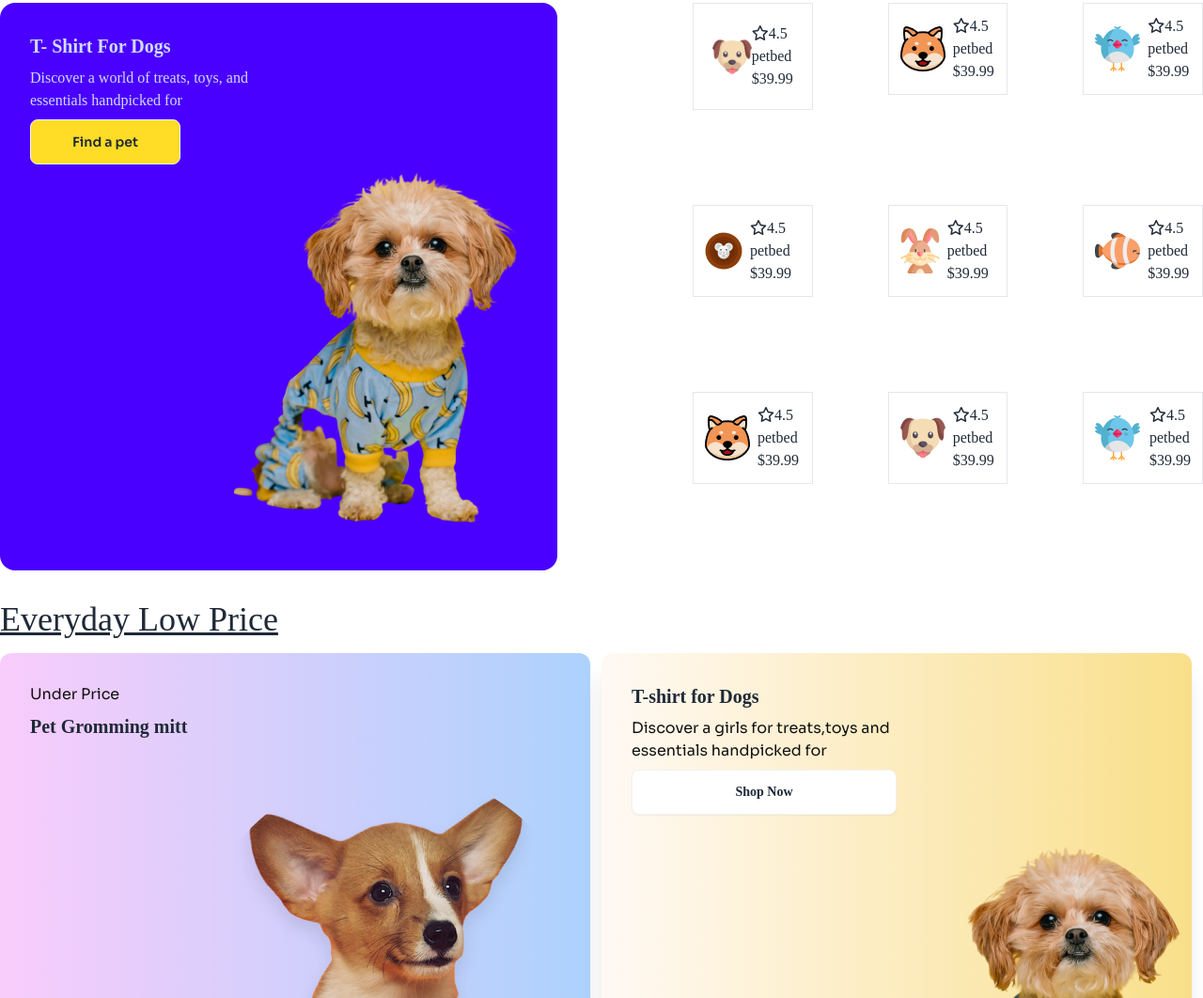
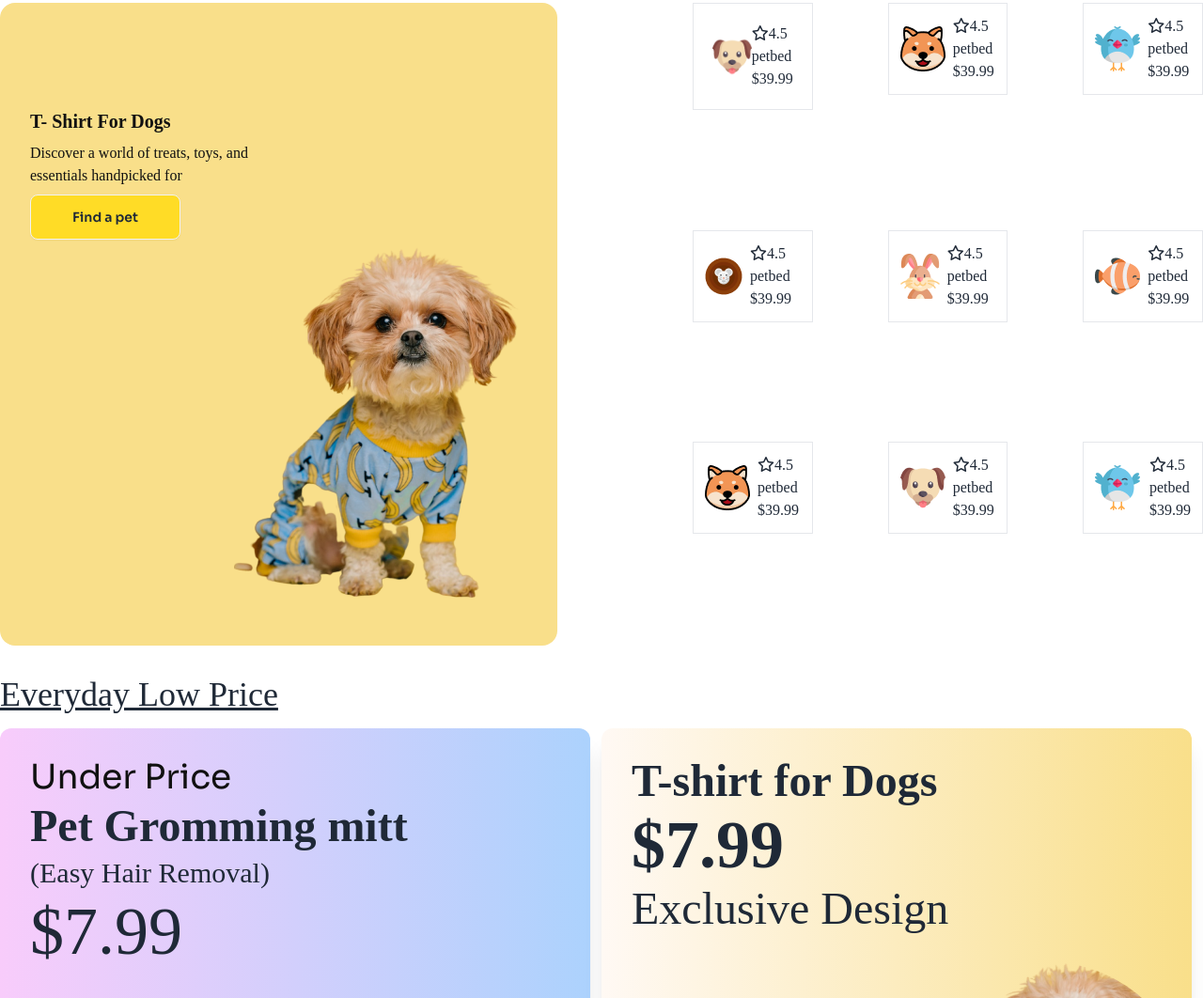
Before and after one commit to Imtiazarif244/cat-shop, a plain HTML site: page index.html in a window 1280 px wide. Shown: the part 1603-2665 px from the top of the page at 94% size. Drawn offline with nearby package versions, Linux system fonts and the light colour scheme; a web font is replaced by a local one.

Commit message:
first commit

```diff
--- a/index.html
+++ b/index.html
@@ -286,10 +286,10 @@
         <h2 class="mt-8 mb-4 text-4xl underline">Trending Pet Products</h2>
         <!-- card 1 -->
         <div class="flex">
-            <div class="card bg-primary text-primary-content w-1/2 mr-36">
-                <div class="card-body">
-                    <h2 class="card-title">T- Shirt For Dogs</h2>
-                    <p>Discover a world of treats, toys, and <br> essentials handpicked for </p>
+            <div class="card bg-[#F9DF8A] text-primary-content w-1/2 mr-36">
+                <div class="card-body ">
+                    <h2 class="card-title text-[#111111] pt-20">T- Shirt For Dogs</h2>
+                    <p class="text-[#111111]">Discover a world of treats, toys, and <br> essentials handpicked for </p>
                     <a class="w-40 btn bg-[#FFDC26] bg-primary font-[#] sora-normal">Find a pet</a>
                     <div class="card-actions justify-end">
                         <img src="c1-assets/cute-pet-mid.png" alt="">
@@ -398,11 +398,13 @@
 
         <h2 class="mt-8 mb-4  text-4xl underline">Everyday Low Price</h2>
         <!-- card 1 -->
-        <div class="lg:flex sm:grid grid-cols-1 ">
+        <div class="lg:flex sm:grid grid-cols-1  ">
             <div class=" rounded-xl mr-3 bg-base-40 w-1/2 shadow-xl bg-gradient-to-r from-[#F8CCFB] to-[#ACD2FD] ...">
-                <div class="card-body rounded-full  ">
-                    <p class="sora-normal text-[#111111]">Under Price</p>
-                    <h2 class="card-title">Pet Gromming mitt</h2>
+                <div class="card-body rounded-full   ">
+                    <p class="sora-normal text-[#111111] text-4xl ">Under Price</p>
+                    <h2 class="card-title text-5xl  ">Pet Gromming mitt</h2>
+                    <p class="text-3xl">(Easy Hair Removal)</p>
+                    <h2 class="text-7xl">$7.99</h2>
                 </div>
 
                 <div class="card-actions justify-end">
@@ -412,11 +414,9 @@
 
             <div class=" rounded-xl mr-3 w-1/2 bg-base-80 shadow-xl bg-gradient-to-r from-[#FFF9F4] to-[#F9DF8A] ...">
                 <div class="card-body">
-                    <h2 class="card-title">T-shirt for Dogs</h2>
-                    <p class="sora-normal text-[#111111]">Discover a girls for treats,toys and <br> essentials
-                        handpicked
-                        for</p>
-                    <a class="btn bg-[#ffffff] bg-primary w-1/2">Shop Now</a>
+                    <h2 class="card-title text-5xl">T-shirt for Dogs</h2>
+                   <h1 class="font-extrabold text-7xl">$7.99</h1>
+                   <p class="text-5xl">Exclusive Design </p>
                 </div>
                 <div class="card-actions justify-end">
                     <img class="lg:rounded-full w-3/2" src="c1-assets/cute-pet-mid.png " alt="">
@@ -430,8 +430,11 @@
 
             </div>
             <div class="ml-10">
-                <h2>Get Pawsome News!</h2>
-                <p>Exclusive training tips, ticks, product deals and more.</p>
+                <h2 class="text-5xl">Get Pawsome News!</h2>
+                <br>
+
+                <p class="text-2xl">Exclusive training tips, ticks, product deals and more.</p>
+                <br>
                 <input class="border" type="email" name="" placeholder="Enter Email" id="">
                 <br>
                 <a class=" mt-2 btn bg-[#FFDC26] bg-primary">Subscribe</a>
```
